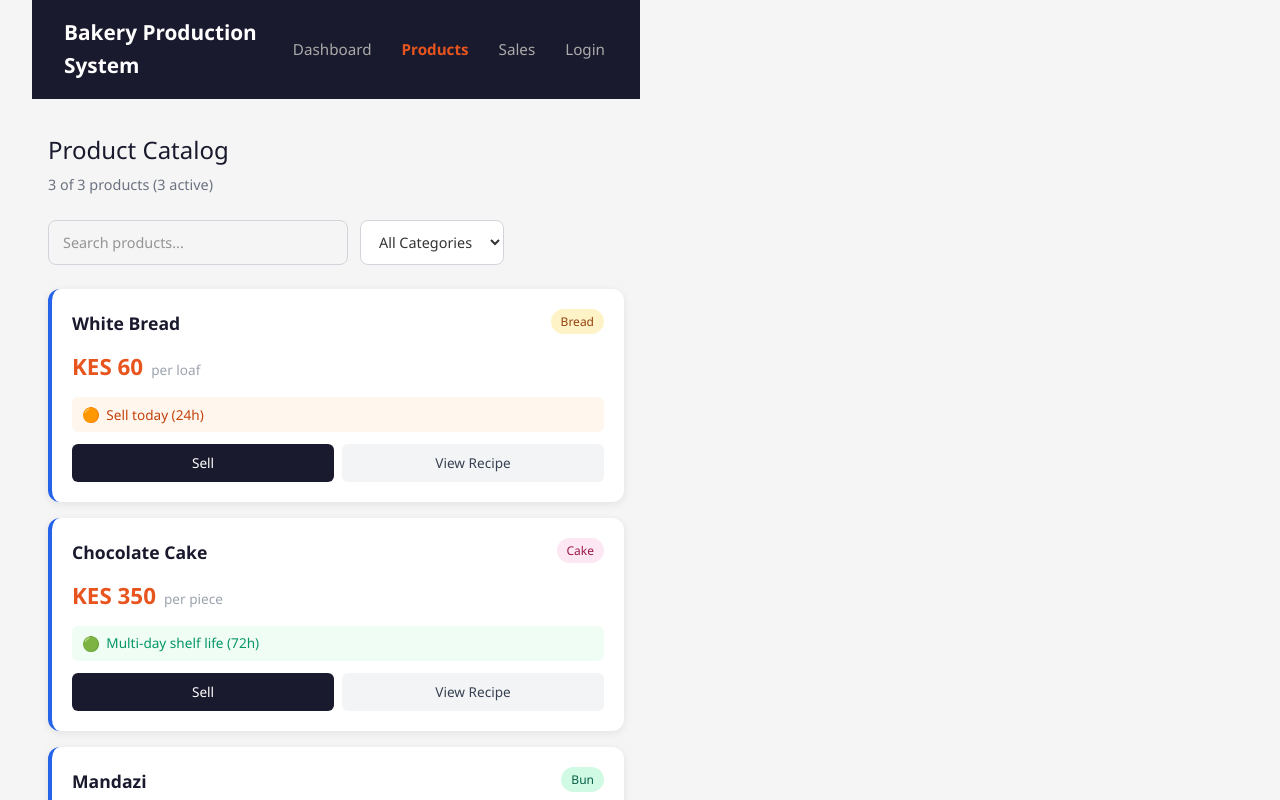
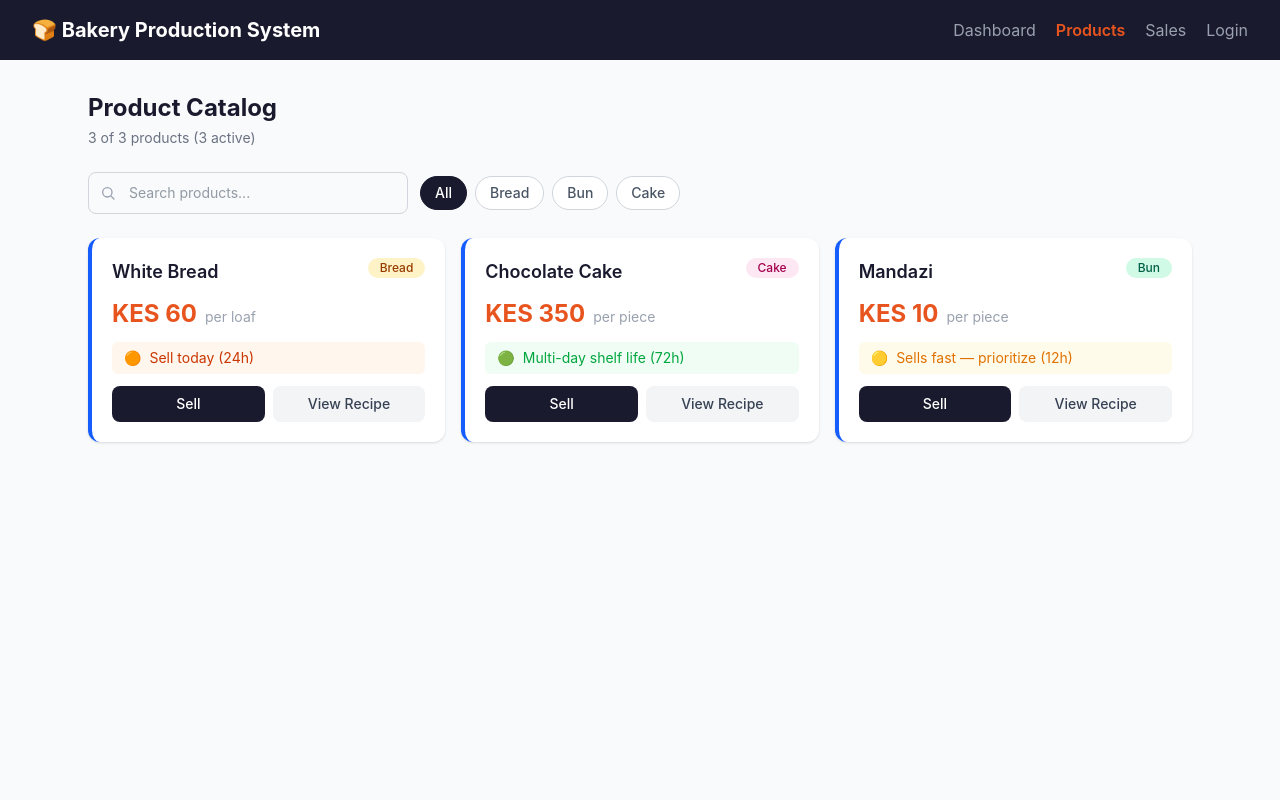
Before and after one commit to CleoCTech/bakery-production-system-demo, a Vue app in the folder frontend/: page /products in a window 1280 px wide. Shown: the top 800 px of the page. Built offline with nearby package versions, Linux system fonts and the light colour scheme.

Commit message:
clean views with tailwind styling

```diff
--- a/frontend/src/App.vue
+++ b/frontend/src/App.vue
@@ -1,74 +1,30 @@
 <script setup>
-import { ref } from 'vue'
-
-
 </script>
 
 <template>
-<div class="app">
-  <nav class="navbar">
-        <div class="brand"> Bakery Production System</div>
-        <div class="nav-links">
-          <router-link to="/">Dashboard</router-link>
-          <router-link to="/products">Products</router-link>
-          <router-link to="/sales">Sales</router-link>
-          <router-link to="/login">Login</router-link>
-        </div>
-  </nav>
-  <!-- Page content renders here -->
-  <main class="content">
-    <router-view />
-  </main>
+  <div class="min-h-screen bg-gray-50">
+    <!-- Navigation bar -->
+    <nav class="bg-[#1A1A2E] text-white px-4 sm:px-8 py-4 flex flex-col sm:flex-row gap-3 sm:gap-0 sm:justify-between sm:items-center">
+      <span class="text-lg sm:text-xl font-bold">🍞 Bakery Production System</span>
+      <div class="flex flex-wrap gap-x-5 gap-y-2 text-sm sm:text-base">
+        <router-link to="/" class="text-gray-400 hover:text-[#E8541E] transition-colors">Dashboard</router-link>
+        <router-link to="/products" class="text-gray-400 hover:text-[#E8541E] transition-colors">Products</router-link>
+        <router-link to="/sales" class="text-gray-400 hover:text-[#E8541E] transition-colors">Sales</router-link>
+        <router-link to="/login" class="text-gray-400 hover:text-[#E8541E] transition-colors">Login</router-link>
+      </div>
+    </nav>
 
-</div>
+    <!-- Page content -->
+    <main class="max-w-6xl mx-auto px-4 sm:px-6 py-6 sm:py-8">
+      <router-view />
+    </main>
+  </div>
 </template>
 
 <style>
-* {
-  margin: 0;
-  padding: 0;
-  box-sizing: border-box;
-}
-
-body {
-  font-family: 'Segoe UI', Tahoma, Geneva, Verdana, sans-serif;
-  background-color: #f5f5f5;
-  color: #333;
-}
-
-.navbar {
-  background-color: #1A1A2E;
-  color: white;
-  padding: 1rem 2rem;
-  display: flex;
-  justify-content: space-between;
-  align-items: center;
-}
-
-.brand {
-  font-size: 1.3rem;
-  font-weight: bold;
-}
-
-.nav-links {
-  display: flex;
-  gap: 1.5rem;
-}
-
-.nav-links a {
-  color: #aaa;
-  text-decoration: none;
-  font-size: 0.95rem;
-}
-
-.nav-links a.router-link-active {
-  color: #E8541E;
-  font-weight: bold;
-}
-
-.content {
-  max-width: 1200px;
-  margin: 2rem auto;
-  padding: 0 1rem;
+/* Active router link styling — needs global CSS since Tailwind can't target dynamic classes easily */
+.router-link-active {
+  color: #E8541E !important;
+  font-weight: 600;
 }
 </style>
--- a/frontend/src/assets/main.css
+++ b/frontend/src/assets/main.css
@@ -1,36 +1,12 @@
-@import './base.css';
 @import "tailwindcss";
+/* Import base.css INTO the base layer so Tailwind's utility classes (mb-6, mt-1,
+   etc.) win over base.css's unlayered `* { margin: 0 }` reset. Unlayered CSS
+   otherwise beats any @layer rule and silently kills all margin utilities. */
+@import './base.css' layer(base);
 
+/* Layout is handled by App.vue (full-width dark nav + centered max-w-6xl main).
+   The app shell owns its own width, so #app should simply fill the viewport. */
 #app {
-  max-width: 1280px;
-  margin: 0 auto;
-  padding: 2rem;
-  font-weight: normal;
+  width: 100%;
+  min-height: 100vh;
 }
-
-a,
-.green {
-  text-decoration: none;
-  color: hsla(160, 100%, 37%, 1);
-  transition: 0.4s;
-  padding: 3px;
-}
-
-@media (hover: hover) {
-  a:hover {
-    background-color: hsla(160, 100%, 37%, 0.2);
-  }
-}
-
-@media (min-width: 1024px) {
-  body {
-    display: flex;
-    place-items: center;
-  }
-
-  #app {
-    display: grid;
-    grid-template-columns: 1fr 1fr;
-    padding: 0 2rem;
-  }
-}
--- a/frontend/src/components/ProductCard.vue
+++ b/frontend/src/components/ProductCard.vue
@@ -1,53 +1,36 @@
 <script setup>
 import { computed } from 'vue'
 
-// ---------------------------------------------------------------
-// PROPS: data this component receives from its parent
-// Field names match our PRODUCTS table from the ERD exactly.
-// When we connect to the Laravel API in Week 6, the JSON response
-// will have these same field names — no renaming needed.
-// ---------------------------------------------------------------
 const props = defineProps({
   product: {
     type: Object,
     required: true
-    // Expected shape (from PRODUCTS table in ERD):
-    // {
-    //   id: 1,                    ← PRODUCTS.id (PK, auto-increment)
-    //   name: 'White Bread',      ← PRODUCTS.name (VARCHAR 100)
-    //   category: 'bread',        ← PRODUCTS.category (ENUM: bread, cake, pastry, bun)
-    //   selling_price: 60,        ← PRODUCTS.selling_price (DECIMAL 10,2)
-    //   shelf_life_hours: 24,     ← PRODUCTS.shelf_life_hours (INT)
-    //   unit: 'loaf',             ← PRODUCTS.unit (VARCHAR 20)
-    //   is_active: true           ← PRODUCTS.is_active (BOOLEAN, default true)
-    // }
   }
 })
 
-// ---------------------------------------------------------------
-// EMIT: events this component sends UP to its parent
-// The parent decides what to do — this component just reports.
-// Think of it like a cashier reporting a sale to the manager.
-// ---------------------------------------------------------------
 const emit = defineEmits(['sell-product', 'view-recipe'])
 
-// ---------------------------------------------------------------
-// COMPUTED: derived values that auto-recalculate when data changes
-// These implement BUSINESS RULES from the capstone spec:
-// "Products have a shelf life in hours. Expiry is calculated from
-//  batch completion time."
-// ---------------------------------------------------------------
 const shelfLifeStatus = computed(() => {
   const hours = props.product.shelf_life_hours
-  if (hours <= 8) return { label: 'Very short shelf life', class: 'urgent', icon: '🔴' }
-  if (hours <= 12) return { label: 'Sells fast — prioritize', class: 'warning', icon: '🟡' }
-  if (hours <= 24) return { label: 'Sell today', class: 'today', icon: '🟠' }
-  return { label: 'Multi-day shelf life', class: 'safe', icon: '🟢' }
+  if (hours <= 8) return { label: 'Very short shelf life', class: 'bg-red-50 text-red-600', icon: '🔴' }
+  if (hours <= 12) return { label: 'Sells fast — prioritize', class: 'bg-amber-50 text-amber-600', icon: '🟡' }
+  if (hours <= 24) return { label: 'Sell today', class: 'bg-orange-50 text-orange-700', icon: '🟠' }
+  return { label: 'Multi-day shelf life', class: 'bg-green-50 text-green-600', icon: '🟢' }
 })
 
-// Format price with commas for readability: 1000 → 1,000
 const formattedPrice = computed(() => {
   return props.product.selling_price.toLocaleString()
+})
+
+// Category badge colors using Tailwind classes
+const categoryClass = computed(() => {
+  const colors = {
+    bread:  'bg-amber-100 text-amber-800',
+    cake:   'bg-pink-100 text-pink-800',
+    pastry: 'bg-indigo-100 text-indigo-800',
+    bun:    'bg-emerald-100 text-emerald-800',
+  }
+  return colors[props.product.category] || 'bg-gray-100 text-gray-800'
 })
 
 function handleSell() {
@@ -60,164 +43,61 @@ function handleViewRecipe() {
 </script>
 
 <template>
-  <div class="product-card" :class="{ 'inactive': !product.is_active }">
-    <!-- Card header: product name + category badge -->
-    <div class="card-header">
-      <h3 class="product-name">{{ product.name }}</h3>
-      <span :class="'category-badge category-' + product.category">
+  <div
+    class="bg-white rounded-xl p-5 shadow-sm border-l-4 border-blue-600
+           hover:-translate-y-0.5 hover:shadow-md transition-all duration-200
+           flex flex-col gap-3"
+    :class="{ 'opacity-60 border-gray-400': !product.is_active }"
+  >
+    <!-- Header: name + category -->
+    <div class="flex justify-between items-start">
+      <h3 class="text-lg font-semibold text-[#1A1A2E]">{{ product.name }}</h3>
+      <span
+        class="px-3 py-0.5 rounded-full text-xs font-medium capitalize whitespace-nowrap"
+        :class="categoryClass"
+      >
         {{ product.category }}
       </span>
     </div>
 
-    <!-- Price display -->
-    <div class="price-section">
-      <span class="price">KES {{ formattedPrice }}</span>
-      <span class="unit">per {{ product.unit }}</span>
+    <!-- Price -->
+    <div class="flex items-baseline gap-2">
+      <span class="text-2xl font-bold text-[#E8541E]">KES {{ formattedPrice }}</span>
+      <span class="text-sm text-gray-400">per {{ product.unit }}</span>
     </div>
 
-    <!-- Shelf life indicator — business rule visualization -->
-    <div :class="'shelf-life shelf-' + shelfLifeStatus.class">
-      <span class="shelf-icon">{{ shelfLifeStatus.icon }}</span>
+    <!-- Shelf life -->
+    <div
+      class="flex items-center gap-2 text-sm px-3 py-1.5 rounded-md"
+      :class="shelfLifeStatus.class"
+    >
+      <span>{{ shelfLifeStatus.icon }}</span>
       <span>{{ shelfLifeStatus.label }} ({{ product.shelf_life_hours }}h)</span>
     </div>
 
-    <!-- Inactive product warning -->
-    <div v-if="!product.is_active" class="inactive-banner">
+    <!-- Inactive warning -->
+    <div v-if="!product.is_active"
+      class="bg-red-50 text-red-800 px-3 py-2 rounded-md text-sm font-medium">
       ⚠ Product inactive — not available for sale
     </div>
 
-    <!-- Action buttons -->
-    <div class="card-actions">
-      <button class="btn-primary" @click="handleSell" :disabled="!product.is_active">
+    <!-- Actions -->
+    <div class="flex gap-2 mt-auto">
+      <button
+        @click="handleSell"
+        :disabled="!product.is_active"
+        class="flex-1 py-2 px-4 bg-[#1A1A2E] text-white rounded-lg text-sm font-medium
+               hover:bg-[#E8541E] transition-colors disabled:bg-gray-300 disabled:cursor-not-allowed"
+      >
         Sell
       </button>
-      <button class="btn-secondary" @click="handleViewRecipe">
+      <button
+        @click="handleViewRecipe"
+        class="flex-1 py-2 px-4 bg-gray-100 text-gray-700 rounded-lg text-sm font-medium
+               hover:bg-gray-200 transition-colors"
+      >
         View Recipe
       </button>
     </div>
   </div>
 </template>
-
-<style scoped>
-.product-card {
-  background: white;
-  border-radius: 12px;
-  padding: 1.25rem;
-  box-shadow: 0 2px 8px rgba(0, 0, 0, 0.08);
-  border-left: 4px solid #2563EB;
-  transition: transform 0.2s, box-shadow 0.2s;
-  display: flex;
-  flex-direction: column;
-  gap: 0.75rem;
-}
-
-.product-card:hover {
-  transform: translateY(-2px);
-  box-shadow: 0 4px 16px rgba(0, 0, 0, 0.12);
-}
-
-.product-card.inactive {
-  opacity: 0.6;
-  border-left-color: #9CA3AF;
-}
-
-.card-header {
-  display: flex;
-  justify-content: space-between;
-  align-items: flex-start;
-}
-
-.product-name {
-  font-size: 1.1rem;
-  font-weight: 600;
-  color: #1A1A2E;
-  margin: 0;
-}
-
-.category-badge {
-  padding: 3px 10px;
-  border-radius: 20px;
-  font-size: 0.75rem;
-  font-weight: 500;
-  text-transform: capitalize;
-  white-space: nowrap;
-}
-
-.category-bread  { background: #FEF3C7; color: #92400E; }
-.category-cake   { background: #FCE7F3; color: #9D174D; }
-.category-pastry { background: #E0E7FF; color: #3730A3; }
-.category-bun    { background: #D1FAE5; color: #065F46; }
-
-.price-section {
-  display: flex;
-  align-items: baseline;
-  gap: 0.5rem;
-}
-
-.price {
-  font-size: 1.4rem;
-  font-weight: 700;
-  color: #E8541E;
-}
-
-.unit {
-  font-size: 0.85rem;
-  color: #9CA3AF;
-}
-
-.shelf-life {
-  display: flex;
-  align-items: center;
-  gap: 0.4rem;
-  font-size: 0.85rem;
-  padding: 6px 10px;
-  border-radius: 6px;
-}
-
-.shelf-icon { font-size: 0.9rem; }
-.shelf-urgent  { background: #FEF2F2; color: #DC2626; }
-.shelf-warning { background: #FFFBEB; color: #D97706; }
-.shelf-today   { background: #FFF7ED; color: #C2410C; }
-.shelf-safe    { background: #F0FDF4; color: #059669; }
-
-.inactive-banner {
-  background: #FEF2F2;
-  color: #991B1B;
-  padding: 8px 12px;
-  border-radius: 6px;
-  font-size: 0.85rem;
-  font-weight: 500;
-}
-
-.card-actions {
-  display: flex;
-  gap: 0.5rem;
-  margin-top: auto;
-}
-
-.btn-primary, .btn-secondary {
-  flex: 1;
-  padding: 8px 16px;
-  border: none;
-  border-radius: 6px;
-  cursor: pointer;
-  font-size: 0.85rem;
-  font-weight: 500;
-  transition: background 0.2s;
-}
-
-.btn-primary {
-  background: #1A1A2E;
-  color: white;
-}
-
-.btn-primary:hover { background: #E8541E; }
-.btn-primary:disabled { background: #D1D5DB; cursor: not-allowed; }
-
-.btn-secondary {
-  background: #F3F4F6;
-  color: #374151;
-}
-
-.btn-secondary:hover { background: #E5E7EB; }
-</style>
--- a/frontend/src/components/StockIndicator.vue
+++ b/frontend/src/components/StockIndicator.vue
@@ -1,38 +1,13 @@
 <script setup>
 import { computed } from 'vue'
 
-// ---------------------------------------------------------------
-// PROPS: match INGREDIENTS table from the ERD
-//
-// In Week 6, the parent will get this data from:
-//   GET /api/ingredients
-// Response: [{ id, name, unit, current_stock, reorder_level, cost_per_unit }]
-//
-
-// We split the object into individual props here because this
-// component doesn't need the full ingredient object — just the
-// display-relevant fields. This is a design choice:
-// - Individual props = clearer API, easier to validate
-// - Object prop = simpler parent code, less verbose
-// Both are valid. We choose individual props for learning.
-// ---------------------------------------------------------------
 const props = defineProps({
-  name:    { type: String, required: true },        // INGREDIENTS.name - Wheat Flour
-  current: { type: Number, required: true },        // INGREDIENTS.current_stock -50
-  reorder: { type: Number, required: true },        // INGREDIENTS.reorder_level - 20
-  unit:    { type: String, default: 'kg' },         // INGREDIENTS.unit - kg
-  costPerUnit: { type: Number, default: 0 }         // INGREDIENTS.cost_per_unit -100
+  name:        { type: String, required: true },
+  current:     { type: Number, required: true },
+  reorder:     { type: Number, required: true },
+  unit:        { type: String, default: 'kg' },
+  costPerUnit: { type: Number, default: 0 }
 })
-
-// ---------------------------------------------------------------
-// COMPUTED: business logic for stock status
-//
-// These thresholds match the capstone business rules:
-// - Below reorder level → red, dashboard alert
-// - Reaches zero → production batches using it are blocked
-// - The 2× reorder threshold (warning) is our addition for
-//   early warning before it becomes critical.
-// ---------------------------------------------------------------
 
 const statusClass = computed(() => {
   if (props.current <= 0) return 'empty'
@@ -40,72 +15,82 @@ const statusClass = computed(() => {
   if (props.current < props.reorder * 2) return 'warning'
   return 'healthy'
 })
-// statusClass ='healthy' // for testing the different states
 
 const statusLabel = computed(() => {
-  const labels = {
-    empty: 'OUT OF STOCK',
-    danger: 'Below reorder level',
-    warning: 'Getting low',
-    healthy: 'Good'
-  }
+  const labels = { empty: 'OUT OF STOCK', danger: 'Below reorder', warning: 'Getting low', healthy: 'Good' }
   return labels[statusClass.value]
 })
-// statusLabel = 'Below reorder level' // for testing the different states
+
+const statusTextColor = computed(() => {
+  const colors = { empty: 'text-red-600', danger: 'text-red-600', warning: 'text-amber-600', healthy: 'text-emerald-600' }
+  return colors[statusClass.value]
+})
+
+const barColor = computed(() => {
+  const colors = { empty: 'bg-red-500', danger: 'bg-red-500', warning: 'bg-amber-500', healthy: 'bg-emerald-500' }
+  return colors[statusClass.value]
+})
+
+const borderColor = computed(() => {
+  const colors = { empty: 'border-red-500', danger: 'border-red-500', warning: 'border-amber-500', healthy: 'border-emerald-500' }
+  return colors[statusClass.value]
+})
+
+const barWidth = computed(() => {
+  const max = props.reorder * 3
+  return Math.min((props.current / max) * 100, 100)
+})
+
+const stockValue = computed(() => {
+  return (props.current * props.costPerUnit).toLocaleString()
+})
 </script>
 
 <template>
-
-<div class="stock-indicator" :class="'stock-' + statusClass">
-    <div class="stock-header">
+  <div
+    class="bg-white rounded-xl p-4 shadow-sm border-l-4 transition-colors"
+    :class="[borderColor, statusClass === 'empty' ? 'bg-red-50' : '']"
+  >
+    <!-- Header -->
+    <div class="flex justify-between items-start mb-2">
       <div>
-        <span class="ingredient-name">{{ name }}</span> --
-        <span class="stock-status" :class="statusClass">{{ statusLabel }}</span>
+        <span class="font-semibold text-[#1A1A2E] text-sm block">{{ name }}</span>
+        <span class="text-[0.65rem] font-semibold uppercase tracking-wide" :class="statusTextColor">
+          {{ statusLabel }}
+        </span>
       </div>
-      <span class="stock-amount">{{ current }} {{ unit }}</span>
+      <span class="text-lg font-bold text-[#1A1A2E]">{{ current }} {{ unit }}</span>
     </div>
 
-    <!-- Visual bar -->
-    <div class="bar-container">
+    <!-- Bar -->
+    <div class="w-full h-2 bg-gray-100 rounded-full overflow-visible relative my-2">
       <div
-        class="bar-fill"
-        :class="statusClass"
-        :style="{ width: barWidth + '%' }"
+        class="h-full rounded-full transition-all duration-400"
+        :class="barColor"
+        :style="{ width: (statusClass === 'empty' ? 2 : barWidth) + '%' }"
       ></div>
       <!-- Reorder level marker -->
       <div
-        class="reorder-marker"
-        :style="{ left: (props.reorder / (props.reorder * 3) * 100) + '%' }"
-        title="Reorder level"
+        class="absolute top-[-3px] w-0.5 h-3.5 bg-gray-600 rounded-sm"
+        :style="{ left: (reorder / (reorder * 3) * 100) + '%' }"
+        :title="'Reorder at ' + reorder + ' ' + unit"
       ></div>
     </div>
 
-    <!-- Details row -->
-    <div class="stock-details">
+    <!-- Details -->
+    <div class="flex justify-between text-xs text-gray-400 mt-1">
       <span>Reorder at: {{ reorder }} {{ unit }}</span>
       <span v-if="costPerUnit > 0">Value: KES {{ stockValue }}</span>
     </div>
 
-    <!-- Alert for low/empty stock -->
-    <p v-if="current < reorder && current > 0" class="alert-text">
+    <!-- Alerts -->
+    <p v-if="current < reorder && current > 0"
+       class="text-red-600 text-xs font-medium mt-2 bg-red-50 px-2 py-1 rounded">
       ⚠ Order {{ (reorder - current).toFixed(1) }} {{ unit }} to reach reorder level
     </p>
-    <p v-if="current <= 0" class="alert-text critical">
+    <p v-if="current <= 0"
+       class="text-white text-xs font-medium mt-2 bg-red-600 px-2 py-1 rounded">
       🚫 Production blocked — no stock available
     </p>
   </div>
 </template>
-<style scoped>
-.stock-danger {
-  background-color: #a91010;
-}
-.stick-warning {
-  background-color: #e0a800;
-}
-.stock-healthy {
-  background-color: #28a745;
-}
-.stock-empty {
-  background-color: #6c757d;
-}
-</style>
--- a/frontend/src/views/ProductsView.vue
+++ b/frontend/src/views/ProductsView.vue
@@ -1,36 +1,16 @@
 <script setup>
-//fetching all products from the backend
 import { ref, computed } from 'vue'
 import ProductCard from '../components/ProductCard.vue'
 
-// ---------------------------------------------------------------
-// SAMPLE DATA — matches our PRODUCTS table from the ERD
-//
-// In Week 6, this entire array will be replaced with:
-//   onMounted(async () => {
-//     const response = await axios.get('/api/products')
-//     products.value = response.data
-//   })
-//
-// The API response will return the EXACT same shape — that's why
-// we use the same field names as the database columns now.
-// ---------------------------------------------------------------
 const products = ref([
   { id: 1, name: 'White Bread', category: 'bread', selling_price: 60, shelf_life_hours: 24, unit: 'loaf', is_active: true },
   { id: 2, name: 'Chocolate Cake', category: 'cake', selling_price: 350, shelf_life_hours: 72, unit: 'piece', is_active: true },
   { id: 3, name: 'Mandazi', category: 'bun', selling_price: 10, shelf_life_hours: 12, unit: 'piece', is_active: true },
+])
 
-])
-// ad 4 more products to have more data to work with
-
-// Search and filter state
 const searchQuery = ref('')
 const selectedCategory = ref('all')
 
-// ---------------------------------------------------------------
-// COMPUTED: these recalculate automatically when data changes
-// This is the same pattern you'll use on every page
-// ---------------------------------------------------------------
 const categories = computed(() => {
   const cats = [...new Set(products.value.map(p => p.category))]
   return ['all', ...cats.sort()]
@@ -46,49 +26,59 @@ const filteredProducts = computed(() => {
 
 const activeCount = computed(() => products.value.filter(p => p.is_active).length)
 
-// Event handlers
 function handleSale(product) {
   alert(`Sale: ${product.name} for KES ${product.selling_price}`)
-  // In Week 6: await axios.post('/api/sales', { product_id: product.id, quantity: 1, ... })
 }
 
 function handleViewRecipe(productId) {
   alert(`View recipe for product #${productId}`)
-  // In Week 6: await axios.get(`/api/products/${productId}/recipe`)
-  // This will return RECIPE_ITEMS joined with INGREDIENTS
 }
 </script>
 
-
 <template>
-  <div class="products-page">
-    <div class="page-header">
   <div>
-        <h1>Product Catalog</h1>
-        <p class="subtitle">
-          {{ filteredProducts.length }} of {{ products.length }} products
-          ({{ activeCount }} active)
+    <!-- Page header -->
+    <div class="mb-6">
+      <h1 class="text-2xl font-bold text-[#1A1A2E]">Product Catalog</h1>
+      <p class="text-gray-500 text-sm mt-1">
+        {{ filteredProducts.length }} of {{ products.length }} products ({{ activeCount }} active)
       </p>
     </div>
-    </div>
 
-    <!-- Search and filter bar -->
-    <div class="filter-bar">
+    <!-- Search + filter -->
+    <div class="flex flex-col sm:flex-row sm:items-center gap-3 mb-6">
+      <div class="relative w-full sm:max-w-xs">
+        <svg class="absolute left-3 top-1/2 -translate-y-1/2 w-4 h-4 text-gray-400"
+             fill="none" stroke="currentColor" viewBox="0 0 24 24">
+          <path stroke-linecap="round" stroke-linejoin="round" stroke-width="2"
+                d="M21 21l-4.35-4.35M11 18a7 7 0 100-14 7 7 0 000 14z" />
+        </svg>
         <input
           v-model="searchQuery"
           type="text"
           placeholder="Search products..."
-        class="search-input"
+          class="w-full pl-10 pr-4 py-2.5 border border-gray-300 rounded-lg text-sm
+                 focus:outline-none focus:border-[#E8541E] focus:ring-2 focus:ring-orange-100 transition"
         >
-      <select v-model="selectedCategory" class="filter-select">
-        <option v-for="cat in categories" :key="cat" :value="cat">
-          {{ cat === 'all' ? 'All categories' : cat }}
-        </option>
-      </select>
+      </div>
+
+      <div class="flex flex-wrap gap-2">
+        <button
+          v-for="cat in categories"
+          :key="cat"
+          @click="selectedCategory = cat"
+          class="px-3.5 py-1.5 rounded-full text-sm font-medium capitalize border transition-colors"
+          :class="selectedCategory === cat
+            ? 'bg-[#1A1A2E] text-white border-[#1A1A2E]'
+            : 'bg-white text-gray-600 border-gray-300 hover:border-gray-400'"
+        >
+          {{ cat === 'all' ? 'All' : cat }}
+        </button>
+      </div>
     </div>
 
     <!-- Product grid -->
-    <div class="product-grid">
+    <div class="grid grid-cols-1 md:grid-cols-2 lg:grid-cols-3 gap-4">
       <ProductCard
         v-for="product in filteredProducts"
         :key="product.id"
@@ -99,74 +89,8 @@ function handleViewRecipe(productId) {
     </div>
 
     <!-- Empty state -->
-    <div v-if="filteredProducts.length === 0" class="empty-state">
-      <p>No products match your search. Try a different term or category.</p>
+    <div v-if="filteredProducts.length === 0" class="text-center py-12 text-gray-400">
+      No products match your search. Try a different term or category.
     </div>
   </div>
 </template>
-
-<style scoped>
-.products-page {
-  max-width: 1100px;
-}
-
-.page-header {
-  display: flex;
-  justify-content: space-between;
-  align-items: flex-start;
-  margin-bottom: 1.5rem;
-}
-
-.page-header h1 {
-  font-size: 1.5rem;
-  color: #1A1A2E;
-  margin: 0;
-}
-
-.subtitle {
-  color: #6B7280;
-  font-size: 0.9rem;
-  margin-top: 0.25rem;
-}
-
-.filter-bar {
-  display: flex;
-  gap: 0.75rem;
-  margin-bottom: 1.5rem;
-}
-
-.search-input {
-  flex: 1;
-  max-width: 300px;
-  padding: 10px 14px;
-  border: 1px solid #D1D5DB;
-  border-radius: 8px;
-  font-size: 0.9rem;
-  outline: none;
-  transition: border-color 0.2s;
-}
-
-.search-input:focus { border-color: #2563EB; }
-
-.filter-select {
-  padding: 10px 14px;
-  border: 1px solid #D1D5DB;
-  border-radius: 8px;
-  font-size: 0.9rem;
-  background: white;
-  text-transform: capitalize;
-}
-
-.product-grid {
-  display: grid;
-  grid-template-columns: repeat(auto-fill, minmax(300px, 1fr));
-  gap: 1rem;
-}
-
-.empty-state {
-  text-align: center;
-  padding: 3rem 1rem;
-  color: #9CA3AF;
-  font-size: 1rem;
-}
-</style>
```
Also changed, not shown: frontend/src/views/DashboardView.vue (+44 -18 lines). Lines whose indentation alone changed are shown as unchanged.
